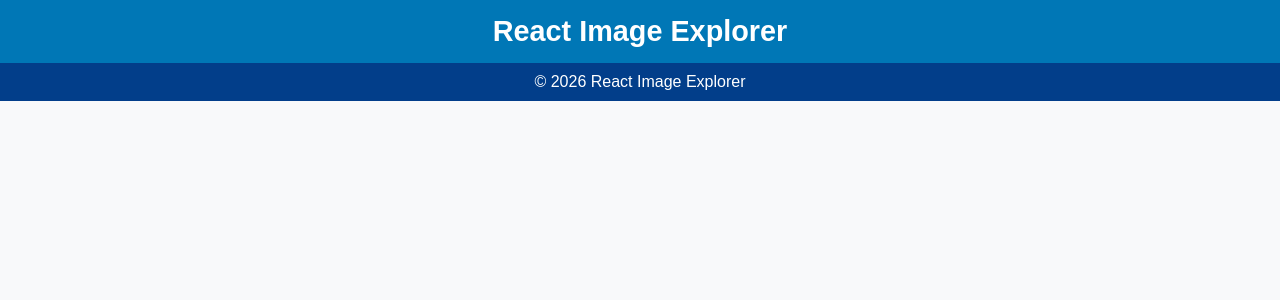
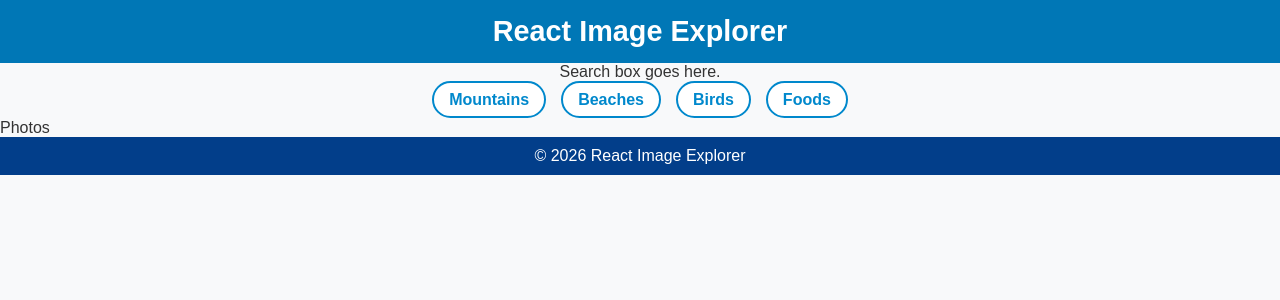
Before and after one commit to bikramiter/biks-react-playground, a React (Vite) app: page / in a window 1280 px wide. Shown: the top 300 px of the page. Built offline with nearby package versions, Linux system fonts and the light colour scheme.

Commit message:
Implement basic page structure

```diff
--- a/src/App.tsx
+++ b/src/App.tsx
@@ -1,11 +1,17 @@
 import "./App.css";
 import Header from "./components/Header";
 import Footer from "./components/Footer";
+import Search from "./components/Search";
+import Navbar from "./components/Navbar";
+import PhotosContainer from "./components/PhotosContainer";
 
 function App() {
   return (
     <div>
       <Header />
+      <Search />
+      <Navbar />
+      <PhotosContainer />
       {/* More content (Navbar, Search, Images) will go here */}
       <Footer />
     </div>
--- /dev/null
+++ b/src/components/Navbar.tsx
@@ -0,0 +1,22 @@
+const Navbar = () => {
+  return (
+    <nav className="navbar">
+      <ul>
+        <li>
+          <a href="#">Mountains</a>
+        </li>
+        <li>
+          <a href="#">Beaches</a>
+        </li>
+        <li>
+          <a href="#">Birds</a>
+        </li>
+        <li>
+          <a href="#">Foods</a>
+        </li>
+      </ul>
+    </nav>
+  );
+};
+
+export default Navbar;
--- /dev/null
+++ b/src/components/PhotosContainer.tsx
@@ -0,0 +1,5 @@
+const PhotosContainer = () => {
+  return <div>Photos</div>;
+};
+
+export default PhotosContainer;
--- /dev/null
+++ b/src/components/Search.tsx
@@ -0,0 +1,5 @@
+const Search = () => {
+  return <div className="search">Search box goes here.</div>;
+};
+
+export default Search;
--- a/src/index.css
+++ b/src/index.css
@@ -33,3 +33,43 @@ body {
   font-size: 1rem;
   margin-top: auto;
 }
+
+.search {
+  text-align: center;
+}
+
+/* Navbar styles */
+.navbar {
+  padding: 10px 0;
+  text-align: center;
+}
+
+.navbar ul {
+  list-style: none;
+  padding: 0;
+  display: flex;
+  justify-content: center;
+  gap: 15px;
+}
+
+.navbar ul li {
+  display: inline;
+}
+
+/* Pill-style navbar links */
+.navbar ul li a {
+  text-decoration: none;
+  background-color: white;
+  color: #0088cc;
+  font-size: 1rem;
+  font-weight: bold;
+  padding: 8px 15px;
+  border-radius: 20px; /* Makes it rounded like a pill */
+  border: 2px solid #0088cc;
+  transition: all 0.3s ease-in-out;
+}
+
+.navbar ul li a:hover {
+  background-color: #0088cc;
+  color: white;
+}
```
